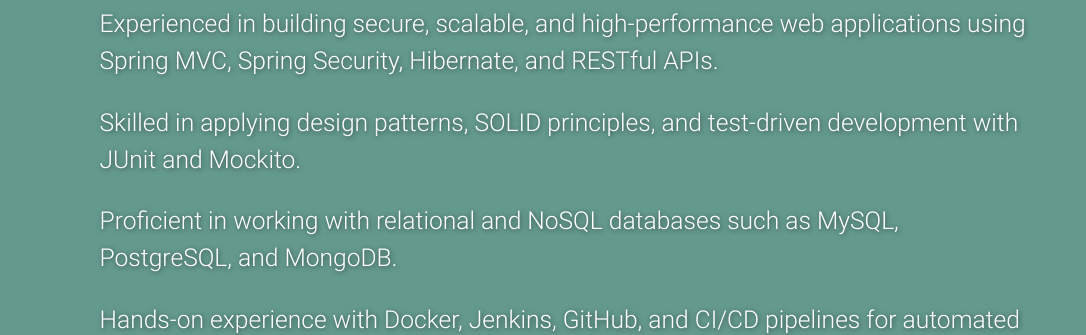
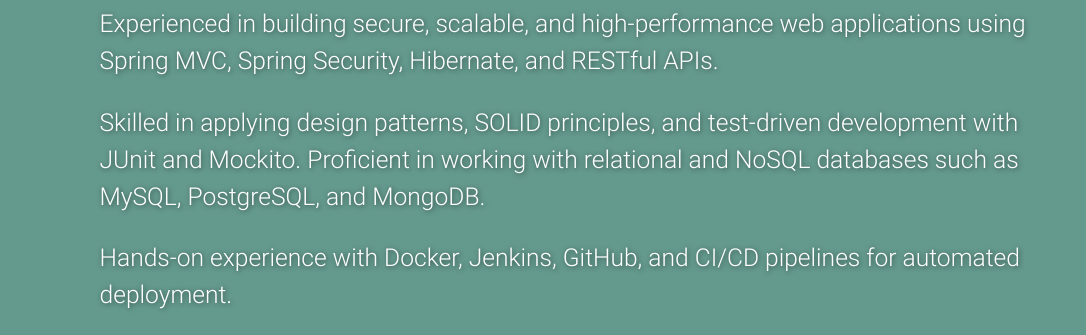
Before and after one commit to shubhamshindes/Shubham-portfolio, a plain HTML site: page index.html in a window 1280 px wide. Shown: the part 305-640 px from the top of the page, 194-1280 px from the left. Drawn offline with nearby package versions, Linux system fonts and the light colour scheme.

Commit message:
Update index.html

```diff
--- a/index.html
+++ b/index.html
@@ -204,8 +204,7 @@
               <h5>
   <p>Software Developer with expertise in Java, Spring Boot, and Microservices architecture.</p>
   <p>Experienced in building secure, scalable, and high-performance web applications using Spring MVC, Spring Security, Hibernate, and RESTful APIs.</p>
-  <p>Skilled in applying design patterns, SOLID principles, and test-driven development with JUnit and Mockito.</p>
-  <p>Proficient in working with relational and NoSQL databases such as MySQL, PostgreSQL, and MongoDB.</p>
+  <p>Skilled in applying design patterns, SOLID principles, and test-driven development with JUnit and Mockito. Proficient in working with relational and NoSQL databases such as MySQL, PostgreSQL, and MongoDB.</p>
   <p>Hands-on experience with Docker, Jenkins, GitHub, and CI/CD pipelines for automated deployment.</p>
   <p>Familiar with Kafka for event-driven systems and cloud services like AWS (EC2, RDS, CloudWatch) to support scalable infrastructure.</p>
   <p>Committed to writing clean, maintainable code and collaborating effectively within agile teams to deliver robust enterprise solutions.</p>
```
